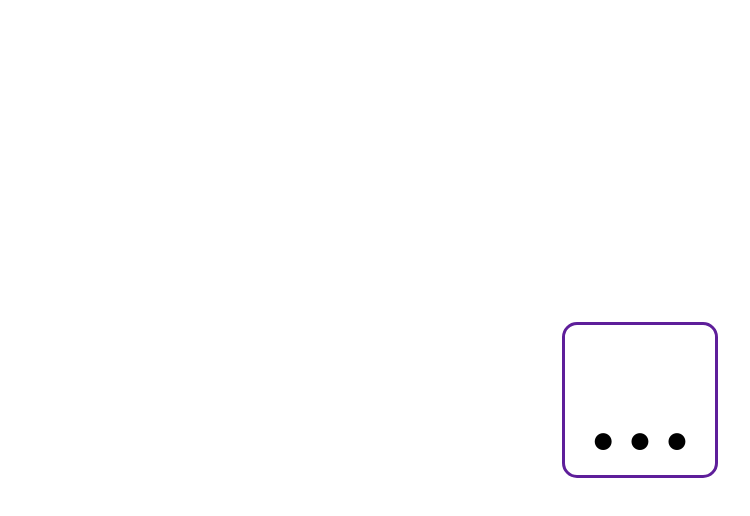
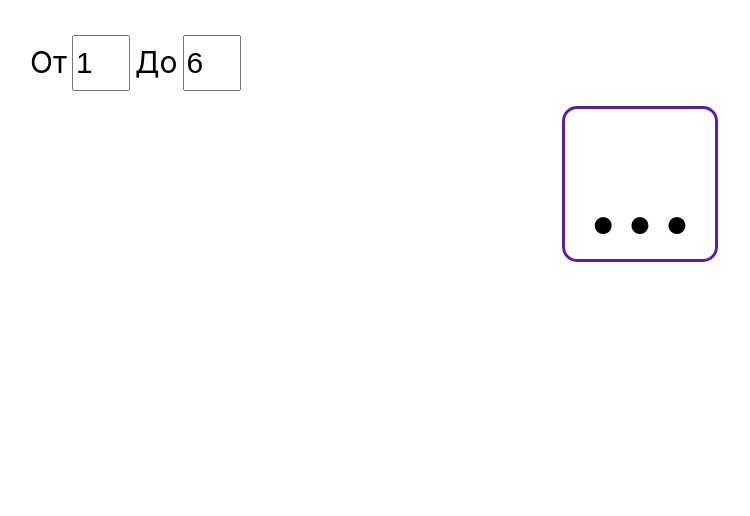
Before and after one commit to timager/custom-counters, a React (Create React App) app: page / in a window 1280 px wide. Shown: the top 516 px of the page, without its empty margins (0-750 px from the left). Built offline with nearby package versions, Linux system fonts and the light colour scheme; the HTML template or start-up script is replaced by a standard one.

Commit message:
Добавлены поля для указания диапазона, использован контекст

```diff
--- a/src/App.css
+++ b/src/App.css
@@ -1,8 +1,23 @@
 .app {
-    height: 100vh;
+    margin: 20px;
+}
+
+.counters-container {
     display: flex;
     align-items: center;
     justify-content: center;
+}
+
+.config {
+    padding: 10px;
+    font-size: 30px;
+}
+
+.config input {
+    margin: 5px;
+    width: 50px;
+    height: 50px;
+    font-size: 30px;
 }
 
 .random-number {
@@ -18,10 +33,10 @@
 }
 
 
-
 .rotation-animation {
     animation: 200ms linear 0s normal none infinite running rotation;
 }
+
 @keyframes rotation {
     0% {
         transform: rotate(0deg);
--- a/src/App.js
+++ b/src/App.js
@@ -1,12 +1,28 @@
 import './App.css'
-import React from 'react'
+import React, { useContext, useState } from 'react'
 import { RandomNumber } from './components/RandomNumber'
-
+import { Config, DEFAULT_CONFIG } from './components/Config'
+import {ConfigContext} from './hooks/ConfigContext'
+export function useConfig (property) {
+  const [context, setContext] = useContext(ConfigContext)
+  const propertyValue = context[property]
+  const setProperty = (value) => {
+    console.log(context, value)
+    context[property] = value
+    setContext(context)
+  }
+  return [propertyValue, setProperty]
+}
 function App () {
-
+  const [context, setContext] = useState(DEFAULT_CONFIG)
   return (
     <div className={'app'}>
-      <RandomNumber/>
+      <ConfigContext.Provider value={[context, setContext]}>
+        <Config/>
+        <div className={'counters-container'}>
+          <RandomNumber/>
+        </div>
+      </ConfigContext.Provider>
     </div>
   )
 }
--- /dev/null
+++ b/src/components/Config.jsx
@@ -0,0 +1,23 @@
+import { useConfig } from '../hooks/useConfig'
+
+export const DEFAULT_CONFIG = {
+  min: 1,
+  max: 6,
+}
+
+export function Config () {
+  const [min, setMin] = useConfig('min')
+  const [max, setMax] = useConfig('max')
+  return (
+    <div className={'config'}>
+      <label>От
+        <input type='number' value={min}
+               onChange={(e) => setMin(Number(e.target.value))}/>
+      </label>
+      <label>До
+        <input type='number' value={max}
+               onChange={(e) => setMax(Number(e.target.value))}/>
+      </label>
+    </div>
+  )
+}
--- a/src/components/RandomNumber.jsx
+++ b/src/components/RandomNumber.jsx
@@ -1,12 +1,15 @@
 import React, { useState } from 'react'
+import { useConfig } from '../hooks/useConfig'
 
 export function RandomNumber () {
-  const [number, setNumber] = useState('...')
+  const [value, setNumber] = useState('...')
   const [isAnimated, setIsAnimated] = useState(false)
+  const [min] = useConfig('min')
+  const [max] = useConfig('max')
 
   function generateNewNumber () {
     setIsAnimated(true)
-    setNumber(getRandomInDiapason(1, 6))
+    setNumber(getRandomInDiapason(min, max))
     setTimeout(() => setIsAnimated(false), 400)
   }
 
@@ -20,7 +23,7 @@ export function RandomNumber () {
     <div
       className={(isAnimated ? 'rotation-animation ' : ' ') + 'random-number'}
       onClick={generateNewNumber}>
-      {number}
+      {value}
     </div>
   )
 }
--- /dev/null
+++ b/src/hooks/ConfigContext.js
@@ -0,0 +1,4 @@
+import { createContext } from 'react'
+import { DEFAULT_CONFIG } from '../components/Config'
+
+export const ConfigContext = createContext(DEFAULT_CONFIG)
--- /dev/null
+++ b/src/hooks/useConfig.js
@@ -0,0 +1,11 @@
+import { ConfigContext } from './ConfigContext'
+import { useContext } from 'react'
+
+export function useConfig (property) {
+  const [context, setContext] = useContext(ConfigContext)
+  const propertyValue = context[property]
+  const setProperty = (value) => {
+    setContext({ ...context, [property]: value })
+  }
+  return [propertyValue, setProperty]
+}
```
